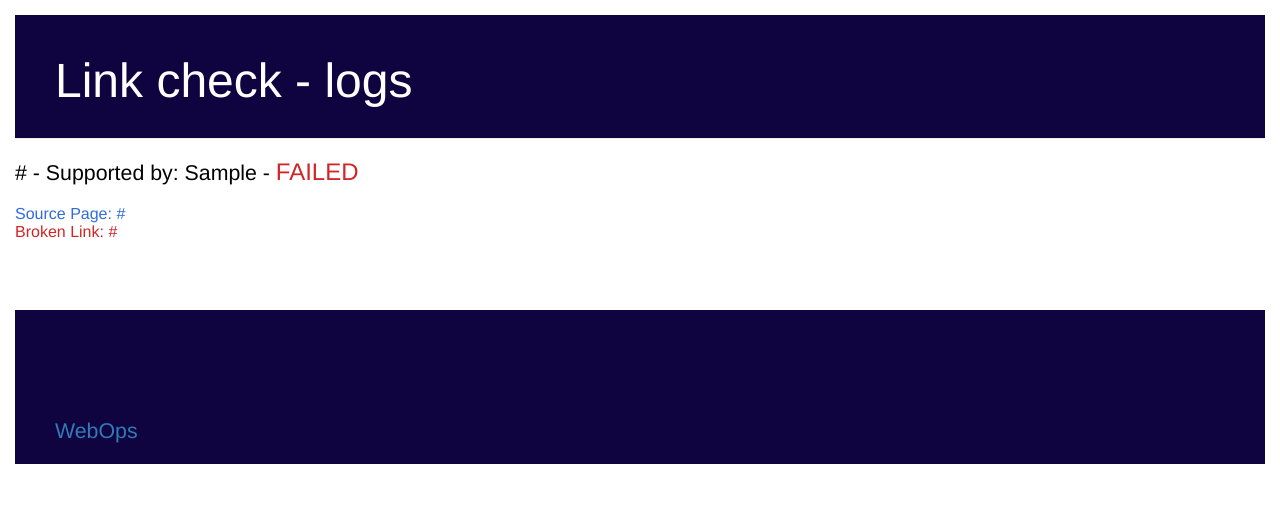
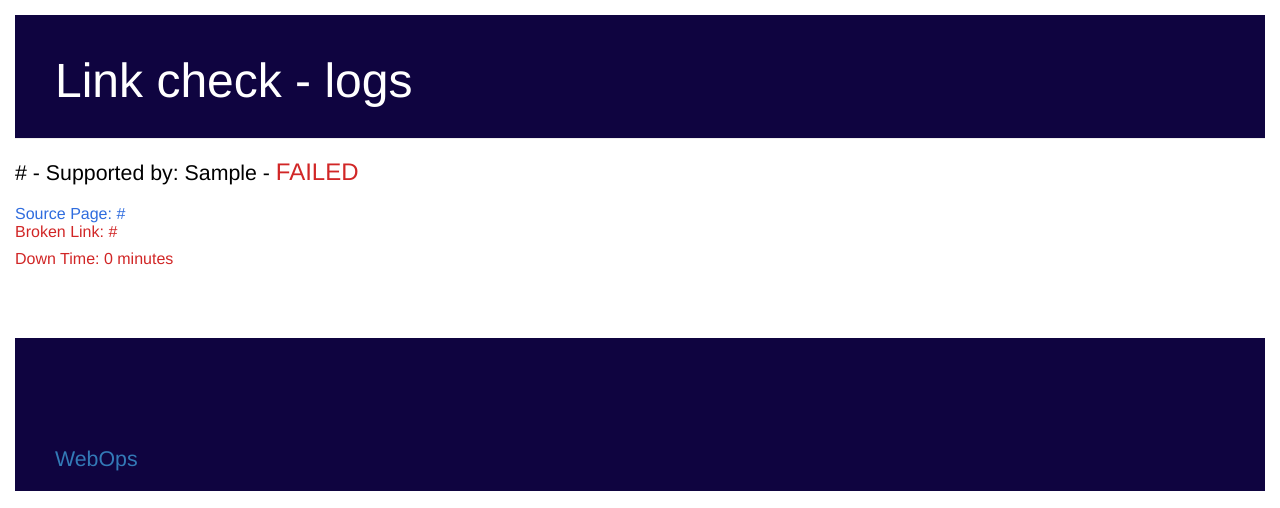
Before and after one commit to uktrade/pingdom-link-checker, a Django app: page /logs/ in a window 1280 px wide. Shown: the top 508 px of the page. Run offline with Django 3.2, Linux system fonts and the light colour scheme; tables that the repository leaves empty hold one stand-in row (values such as "Sample post"); some libraries are stand-ins or nearby versions.

Commit message:
Updated: Added Downtime

```diff
--- a/scrapesites/templates/logs.html
+++ b/scrapesites/templates/logs.html
@@ -13,6 +13,7 @@
 					{% if site.site_url == link.site_url %}
 						<h3>Source Page: {{ link.source_url }}</h3>
 						<h4>Broken Link: {{ link.broken_link }}</h4>
+						<h4>Down Time: {{ link.created_at|timesince }}</h4>
 					{% endif %}
 				{% endfor %}
 			{% endif %}
--- a/scrapesites/templates/pingdom_check.xml
+++ b/scrapesites/templates/pingdom_check.xml
@@ -8,6 +8,7 @@
 					{%if site.site_url == link.site_url %}
 						<p>Source Page: <font color="#000099">{{ link.source_url }}</font>/p>
 						<p>Bad Link: <font color="#990000">{{ link.broken_link }}</font></p>
+						<p>Down Time: <font color="#990000">{{ link.created_at|timesince }}</font></p>
 					{% endif %}
 				{% endfor %}
 			{% endfor %}
```
